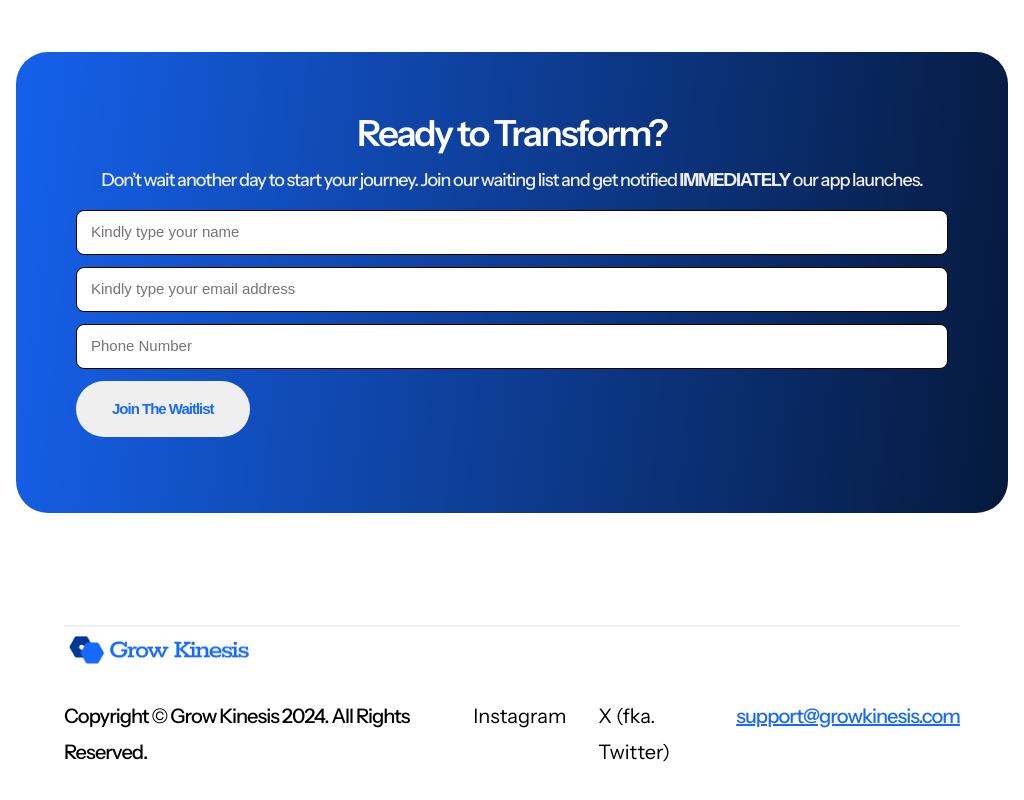
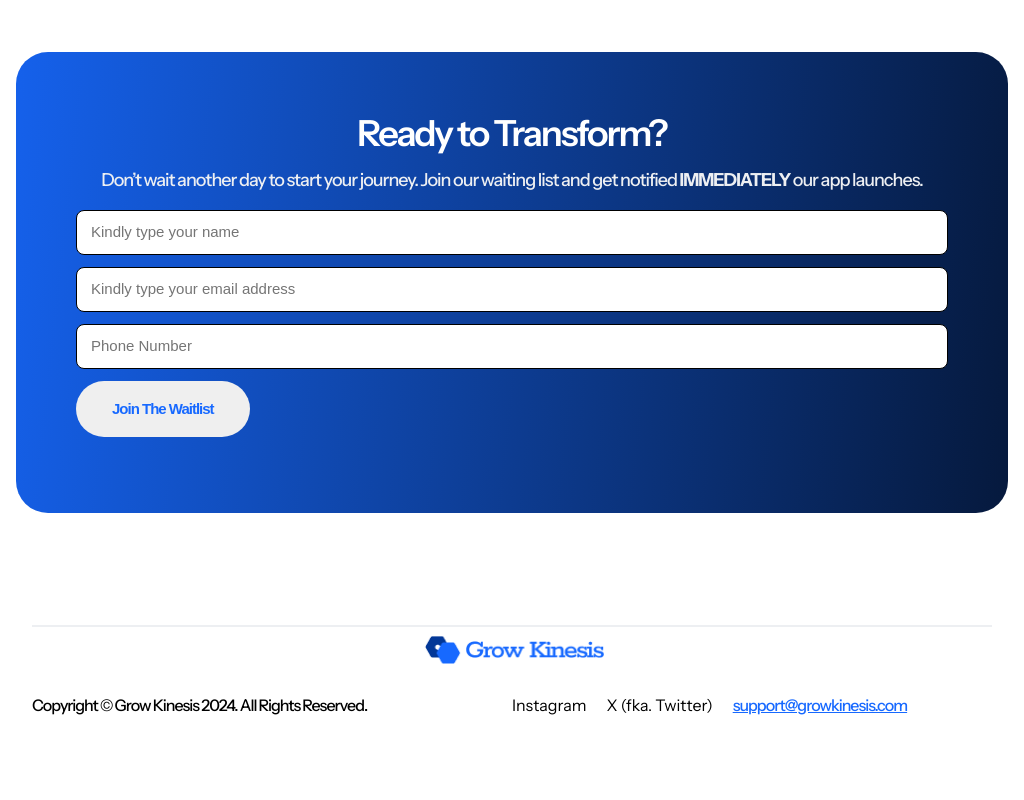
Before and after one commit to Meetkamal256/Grow-Kinesis, a Next.js app: page / in a window 1024 px wide. Shown: the part 3637-4437 px from the top of the page. After the commit the page ends 4402 px from the top, so only its background shows below. Built offline with nearby package versions, Linux system fonts and the light colour scheme.

Commit message:
build footer section for tablet and large laptops

```diff
--- a/app/_components/section/FooterSection/FooterSection.module.css
+++ b/app/_components/section/FooterSection/FooterSection.module.css
@@ -26,8 +26,9 @@
 }
 
 .footerContent {
-  display: flex;
+  display: grid;
   justify-content: space-between;
+  grid-template-columns: 1fr 1fr;
 }
 
 .copyright {
@@ -55,9 +56,52 @@
   text-decoration: underline;
 }
 
-@media screen and (max-width: 600px) {
+@media screen and (min-width: 1025px) and (max-width: 1280px) {
+  .footerContent {
+    grid-template-columns: 1fr 1fr;
+  }
+}
+
+/* Tablet styles */
+@media screen and (min-width: 857px) and (max-width: 1024px) {
+  .footerContainer {
+    padding: 32px 32px 48px 32px; /* Adjusted padding for tablet */
+    display: flex;
+    flex-direction: column;
+  }
+
+  .logoContainer {
+    justify-content: center;
+    margin-bottom: 20px; /* Optional: reduce margin for tablets */
+  }
+
+  .footerContent {
+    display: grid;
+    justify-content: space-between;
+    grid-template-columns: 1fr 1fr;
+  }
+
+  .copyright {
+    font-size: 16px;
+    line-height: 24px;
+  }
+
+  .socialLinks {
+    font-size: 16px;
+    line-height: 24px;
+    gap: 20px;
+  }
+
+  .email {
+    font-size: 16px;
+    line-height: 24px;
+  }
+}
+
+@media screen and (max-width: 856px) {
   .footerContainer {
     padding: 16px 16px 32px 16px;
+    justify-content: center;
   }
   .logoContainer {
     justify-content: center;
```
